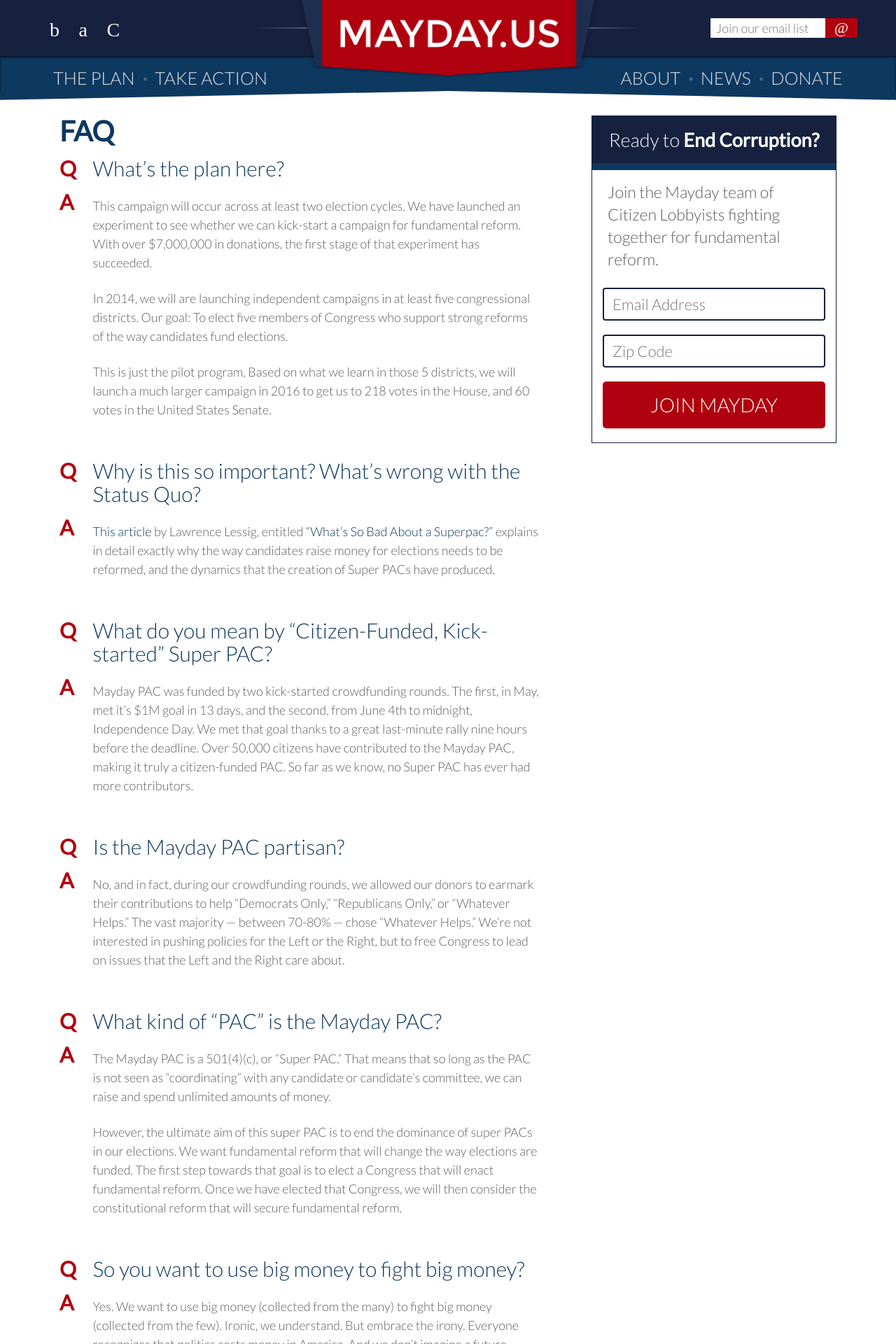
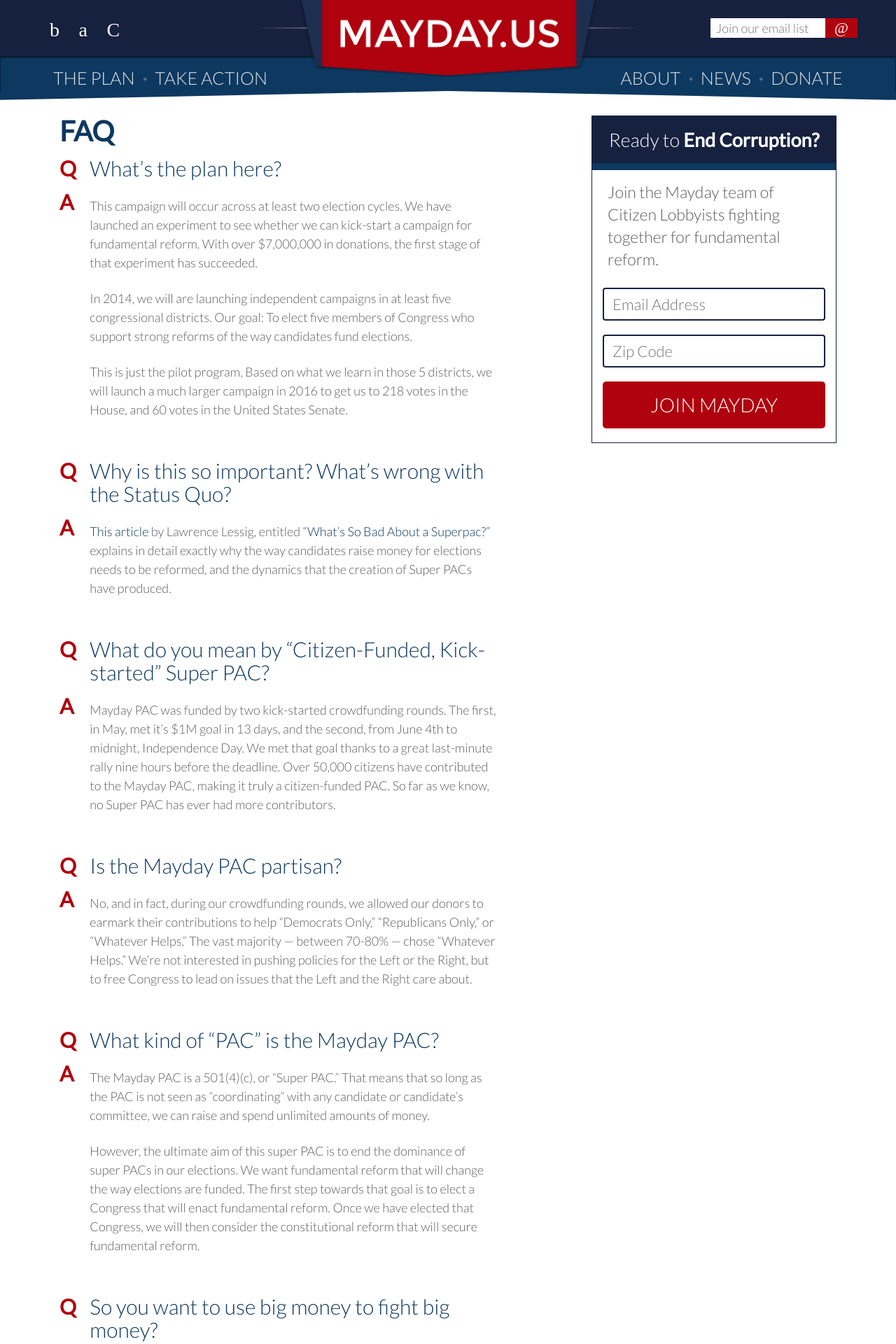
Before and after one commit to MayOneUS/mayday-2.0-frontend, a Jekyll site: the page built from faq.html, in a window 1280 px wide. Shown: the top 1920 px of the page at 70% size. Built offline with Jekyll 4.4.1, drawn with Linux system fonts in a browser that asks for light colours; nearby versions of some CDN libraries; some web fonts are replaced.

Commit message:
fixed broken line break

```diff
--- a/faq.html
+++ b/faq.html
@@ -9,7 +9,7 @@
       <div class="col-md-8">
         <h1 class="mayday-headline-smaller"><strong>FAQ</strong></h1>
         <div class="row">
-          <div class="col-md-12">
+          <div class="col-lg-11 col-md-12">
             <span class="faq-qa">
               <h2 class="faq-letter">Q</h2>
             </span>
@@ -21,7 +21,7 @@
           </div>
         </div>
         <div class="row">
-          <div class="col-md-12">
+          <div class="col-lg-11 col-md-12">
             <span class="faq-qa">
               <h2 class="faq-letter">A</h2>
             </span>
@@ -41,7 +41,7 @@
         <br>
 
         <div class="row">
-          <div class="col-md-12">
+          <div class="col-lg-11 col-md-12">
             <span class="faq-qa">
               <h2 class="faq-letter">Q</h2>
             </span>
@@ -53,7 +53,7 @@
           </div>
         </div>
         <div class="row">
-          <div class="col-md-12">
+          <div class="col-lg-11 col-md-12">
             <span class="faq-qa">
               <h2 class="faq-letter">A</h2>
             </span>
@@ -67,7 +67,7 @@
         <br>
 
         <div class="row">
-          <div class="col-md-12">
+          <div class="col-lg-11 col-md-12">
             <span class="faq-qa">
               <h2 class="faq-letter">Q</h2>
             </span>
@@ -79,7 +79,7 @@
           </div>
         </div>
         <div class="row">
-          <div class="col-md-12">
+          <div class="col-lg-11 col-md-12">
             <span class="faq-qa">
               <h2 class="faq-letter">A</h2>
             </span>
@@ -93,7 +93,7 @@
         <br>
 
         <div class="row">
-          <div class="col-md-12">
+          <div class="col-lg-11 col-md-12">
             <span class="faq-qa">
               <h2 class="faq-letter">Q</h2>
             </span>
@@ -105,7 +105,7 @@
           </div>
         </div>
         <div class="row">
-          <div class="col-md-12">
+          <div class="col-lg-11 col-md-12">
             <span class="faq-qa">
               <h2 class="faq-letter">A</h2>
             </span>
@@ -119,7 +119,7 @@
         <br>
 
         <div class="row">
-          <div class="col-md-12">
+          <div class="col-lg-11 col-md-12">
             <span class="faq-qa">
               <h2 class="faq-letter">Q</h2>
             </span>
@@ -131,7 +131,7 @@
           </div>
         </div>
         <div class="row">
-          <div class="col-md-12">
+          <div class="col-lg-11 col-md-12">
             <span class="faq-qa">
               <h2 class="faq-letter">A</h2>
             </span>
@@ -148,7 +148,7 @@
         <br>
 
         <div class="row">
-          <div class="col-md-12">
+          <div class="col-lg-11 col-md-12">
             <span class="faq-qa">
               <h2 class="faq-letter">Q</h2>
             </span>
@@ -160,7 +160,7 @@
           </div>
         </div>
         <div class="row">
-          <div class="col-md-12">
+          <div class="col-lg-11 col-md-12">
             <span class="faq-qa">
               <h2 class="faq-letter">A</h2>
             </span>
@@ -174,7 +174,7 @@
         <br>
 
         <div class="row">
-          <div class="col-md-12">
+          <div class="col-lg-11 col-md-12">
             <span class="faq-qa">
               <h2 class="faq-letter">Q</h2>
             </span>
@@ -186,7 +186,7 @@
           </div>
         </div>
         <div class="row">
-          <div class="col-md-12">
+          <div class="col-lg-11 col-md-12">
             <span class="faq-qa">
               <h2 class="faq-letter">A</h2>
             </span>
@@ -212,7 +212,7 @@
         <br>
 
         <div class="row">
-          <div class="col-md-12">
+          <div class="col-lg-11 col-md-12">
             <span class="faq-qa">
               <h2 class="faq-letter">Q</h2>
             </span>
@@ -224,7 +224,7 @@
           </div>
         </div>
         <div class="row">
-          <div class="col-md-12">
+          <div class="col-lg-11 col-md-12">
             <span class="faq-qa">
               <h2 class="faq-letter">A</h2>
             </span>
@@ -238,7 +238,7 @@
         <br>
 
         <div class="row">
-          <div class="col-md-12">
+          <div class="col-lg-11 col-md-12">
             <span class="faq-qa">
               <h2 class="faq-letter">Q</h2>
             </span>
@@ -250,7 +250,7 @@
           </div>
         </div>
         <div class="row">
-          <div class="col-md-12">
+          <div class="col-lg-11 col-md-12">
             <span class="faq-qa">
               <h2 class="faq-letter">A</h2>
             </span>
@@ -276,7 +276,7 @@
         <br>
 
         <div class="row">
-          <div class="col-md-12">
+          <div class="col-lg-11 col-md-12">
             <span class="faq-qa">
               <h2 class="faq-letter">Q</h2>
             </span>
@@ -288,7 +288,7 @@
           </div>
         </div>
         <div class="row">
-          <div class="col-md-12">
+          <div class="col-lg-11 col-md-12">
             <span class="faq-qa">
               <h2 class="faq-letter">A</h2>
             </span>
@@ -302,7 +302,7 @@
         <br>
 
         <div class="row">
-          <div class="col-md-12">
+          <div class="col-lg-11 col-md-12">
             <span class="faq-qa">
               <h2 class="faq-letter">Q</h2>
             </span>
@@ -314,7 +314,7 @@
           </div>
         </div>
         <div class="row">
-          <div class="col-md-12">
+          <div class="col-lg-11 col-md-12">
             <span class="faq-qa">
               <h2 class="faq-letter">A</h2>
             </span>
@@ -328,7 +328,7 @@
         <br>
 
         <div class="row">
-          <div class="col-md-12">
+          <div class="col-lg-11 col-md-12">
             <span class="faq-qa">
               <h2 class="faq-letter">Q</h2>
             </span>
@@ -340,7 +340,7 @@
           </div>
         </div>
         <div class="row">
-          <div class="col-md-12">
+          <div class="col-lg-11 col-md-12">
             <span class="faq-qa">
               <h2 class="faq-letter">A</h2>
             </span>
@@ -354,7 +354,7 @@
         <br>
 
         <div class="row">
-          <div class="col-md-12">
+          <div class="col-lg-11 col-md-12">
             <span class="faq-qa">
               <h2 class="faq-letter">Q</h2>
             </span>
@@ -366,7 +366,7 @@
           </div>
         </div>
         <div class="row">
-          <div class="col-md-12">
+          <div class="col-lg-11 col-md-12">
             <span class="faq-qa">
               <h2 class="faq-letter">A</h2>
             </span>
@@ -386,7 +386,7 @@
         <br>
 
         <div class="row">
-          <div class="col-md-12">
+          <div class="col-lg-11 col-md-12">
             <span class="faq-qa">
               <h2 class="faq-letter">Q</h2>
             </span>
@@ -398,7 +398,7 @@
           </div>
         </div>
         <div class="row">
-          <div class="col-md-12">
+          <div class="col-lg-11 col-md-12">
             <span class="faq-qa">
               <h2 class="faq-letter">A</h2>
             </span>
@@ -412,7 +412,7 @@
         <br>
 
         <div class="row">
-          <div class="col-md-12">
+          <div class="col-lg-11 col-md-12">
             <span class="faq-qa">
               <h2 class="faq-letter">Q</h2>
             </span>
@@ -424,7 +424,7 @@
           </div>
         </div>
         <div class="row">
-          <div class="col-md-12">
+          <div class="col-lg-11 col-md-12">
             <span class="faq-qa">
               <h2 class="faq-letter">A</h2>
             </span>
@@ -449,7 +449,7 @@
         <br>
 
         <div class="row">
-          <div class="col-md-12">
+          <div class="col-lg-11 col-md-12">
             <span class="faq-qa">
               <h2 class="faq-letter">Q</h2>
             </span>
@@ -461,7 +461,7 @@
           </div>
         </div>
         <div class="row">
-          <div class="col-md-12">
+          <div class="col-lg-11 col-md-12">
             <span class="faq-qa">
               <h2 class="faq-letter">A</h2>
             </span>
@@ -475,7 +475,7 @@
         <br>
 
         <div class="row">
-          <div class="col-md-12">
+          <div class="col-lg-11 col-md-12">
             <span class="faq-qa">
               <h2 class="faq-letter">Q</h2>
             </span>
@@ -487,7 +487,7 @@
           </div>
         </div>
         <div class="row">
-          <div class="col-md-12">
+          <div class="col-lg-11 col-md-12">
             <span class="faq-qa">
               <h2 class="faq-letter">A</h2>
             </span>
@@ -501,7 +501,7 @@
         <br>
 
         <div class="row">
-          <div class="col-md-12">
+          <div class="col-lg-11 col-md-12">
             <span class="faq-qa">
               <h2 class="faq-letter">Q</h2>
             </span>
@@ -513,7 +513,7 @@
           </div>
         </div>
         <div class="row">
-          <div class="col-md-12">
+          <div class="col-lg-11 col-md-12">
             <span class="faq-qa">
               <h2 class="faq-letter">A</h2>
             </span>
@@ -527,7 +527,7 @@
         <br>
 
         <div class="row">
-          <div class="col-md-12">
+          <div class="col-lg-11 col-md-12">
             <span class="faq-qa">
               <h2 class="faq-letter">Q</h2>
             </span>
@@ -539,7 +539,7 @@
           </div>
         </div>
         <div class="row">
-          <div class="col-md-12">
+          <div class="col-lg-11 col-md-12">
             <span class="faq-qa">
               <h2 class="faq-letter">A</h2>
             </span>
@@ -556,7 +556,7 @@
         <br>
 
         <div class="row">
-          <div class="col-md-12">
+          <div class="col-lg-11 col-md-12">
             <span class="faq-qa">
               <h2 class="faq-letter">Q</h2>
             </span>
@@ -568,7 +568,7 @@
           </div>
         </div>
         <div class="row">
-          <div class="col-md-12">
+          <div class="col-lg-11 col-md-12">
             <span class="faq-qa">
               <h2 class="faq-letter">A</h2>
             </span>
@@ -585,7 +585,7 @@
         <br>
 
         <div class="row">
-          <div class="col-md-12">
+          <div class="col-lg-11 col-md-12">
             <span class="faq-qa">
               <h2 class="faq-letter">Q</h2>
             </span>
@@ -597,7 +597,7 @@
           </div>
         </div>
         <div class="row">
-          <div class="col-md-12">
+          <div class="col-lg-11 col-md-12">
             <span class="faq-qa">
               <h2 class="faq-letter">A</h2>
             </span>
```
